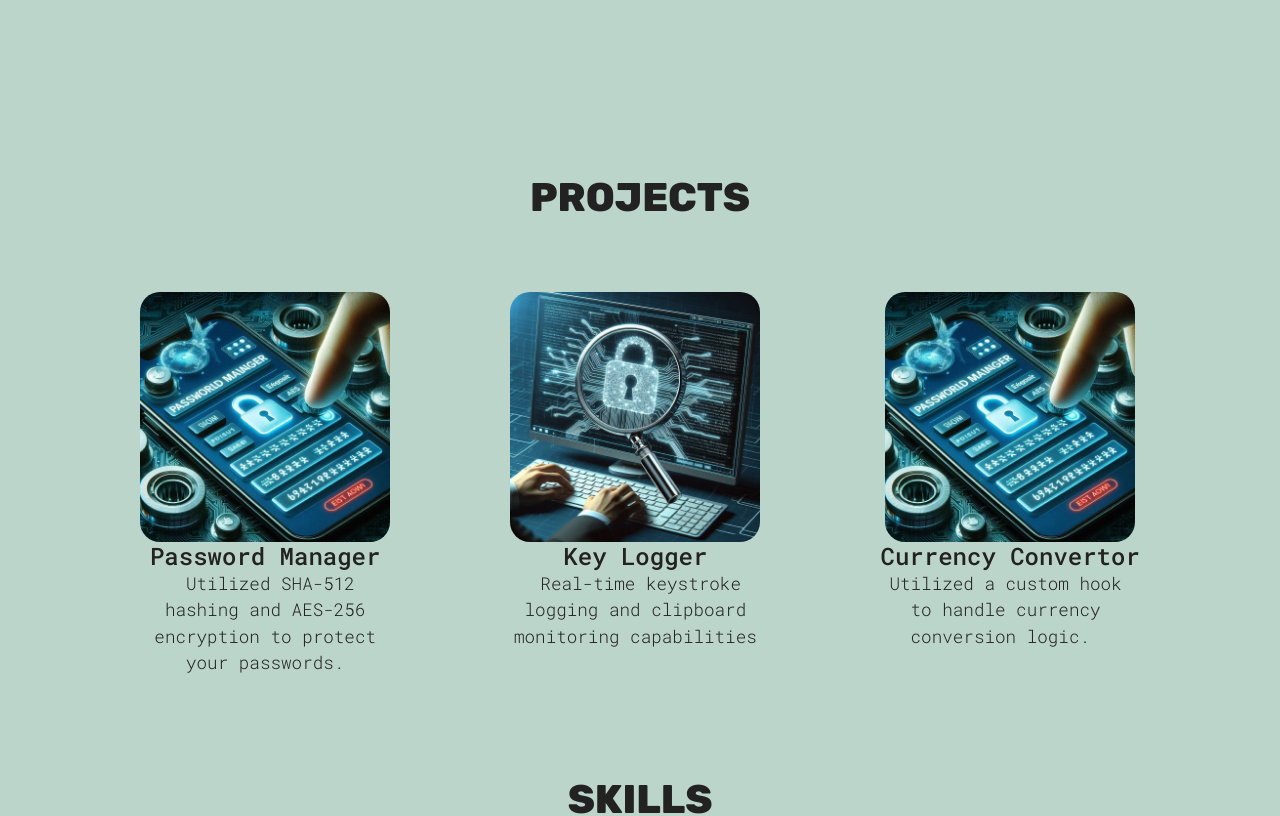
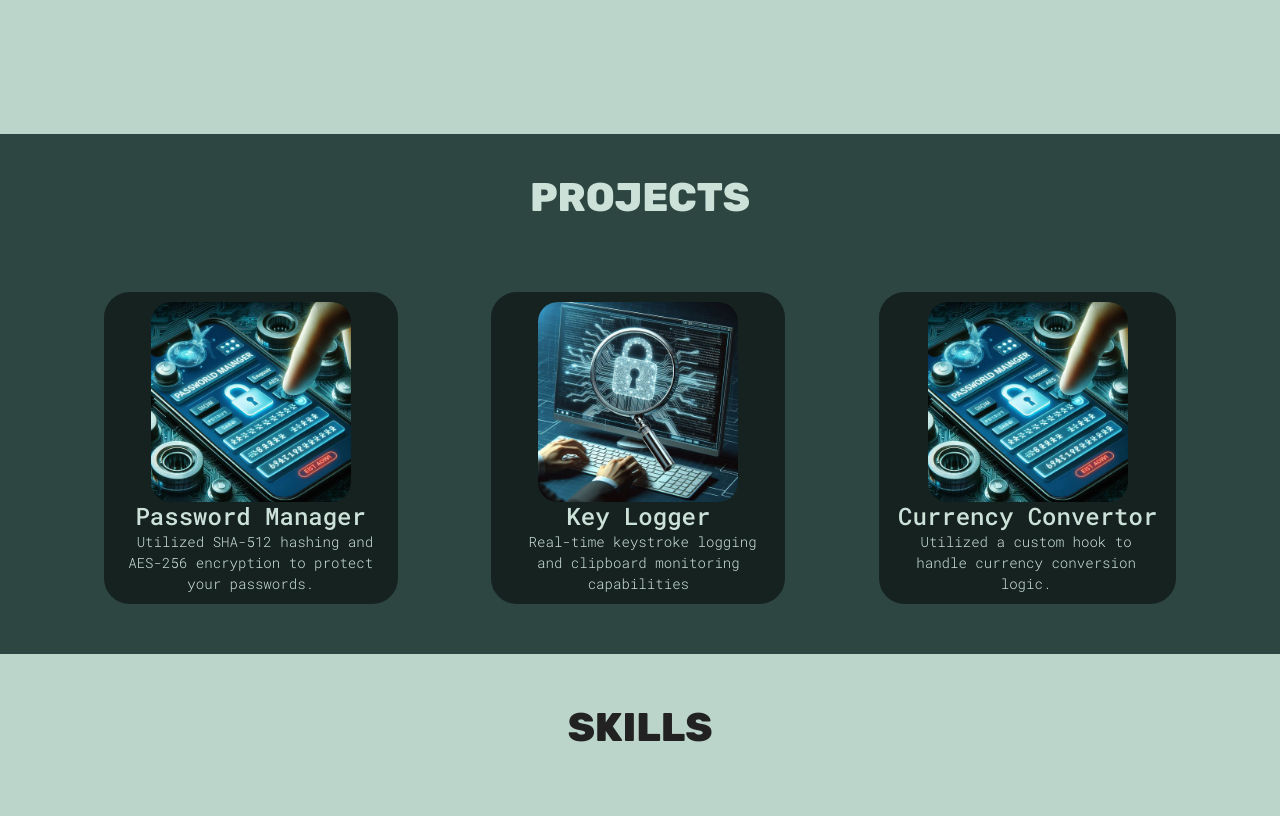
Before and after one commit to mesauravjoshi/joshi, a React (Vite) app: page / in a window 1280 px wide. Shown: the part 680-1496 px from the top of the page. Built offline with nearby package versions, Linux system fonts and the light colour scheme.

Commit message:
update portfolio

```diff
--- a/package.json
+++ b/package.json
@@ -13,6 +13,7 @@
     "preview": "vite preview"
   },
   "dependencies": {
+    "framer-motion": "^11.9.0",
     "react": "^18.3.1",
     "react-dom": "^18.3.1"
   },
--- a/src/App.css
+++ b/src/App.css
@@ -2,18 +2,15 @@
   --background-color: #bcd5cb;
   --btn-color: #1e3f32;
   --btn-text-color: #bcd5cb;
-  --project-card-bg: #ffffff00;
   --text-color: #222;
   --form-text-color: #555;
   --footer-text-color: #888;
 }
 
 [data-theme='dark'] {
-  /* --background-color: #1d2a35; */
   --background-color: #272c2a;
   --btn-color: #fff;
   --btn-text-color: #222;
-  --project-card-bg: #fff;
   --text-color: #fff;
   --form-text-color: #fff;
   --footer-text-color: #bbb;
@@ -43,7 +40,6 @@ p {
 
 a:hover{
   color: var(--text-color);
-
 }
 h2,
 h3,
@@ -79,6 +75,11 @@ p {
   cursor: pointer;
 }
 
+::selection{
+  color: rgb(26, 28, 25);
+  background-color: rgb(193, 244, 135);
+}
+
 @media (width >= 800px) {
   #root {
     gap: 10px;
--- a/src/App.jsx
+++ b/src/App.jsx
@@ -5,8 +5,6 @@ import Home from './sections/Home/Home';
 import Nav from './sections/Nav/Nav';
 import Projects from './sections/Projects/Projects';
 import Skills from './sections/Skills/Skills';
-import Contact from './sections/Contact/Contact';
-
 
 function App() {
   console.log('test');
--- a/src/sections/Education/Education.jsx
+++ b/src/sections/Education/Education.jsx
@@ -2,11 +2,8 @@ import styles from './Education.module.css';
 import checkMarkIconDark from '../../assets/checkmark-dark.svg';
 import checkMarkIconLight from '../../assets/checkmark-light.svg';
 import SkillList from '../../common/SkillList';
-import { useTheme } from '../../common/ThemeContext';
 
 function Education() {
-  const { theme } = useTheme();
-  // const checkMarkIcon = theme === 'light' ? checkMarkIconLight : checkMarkIconDark;
 
   return (
     <section id="skills" className={styles.container}>
--- a/src/sections/Education/Education.module.css
+++ b/src/sections/Education/Education.module.css
@@ -3,10 +3,8 @@
   flex-direction: column;
   text-align: center;
   /* border: 2px solid blue; */
-  margin: 40px 0px;
   padding: 20px 0px;
   align-items: center;
-
 }
 
 .oneR {
--- a/src/sections/Home/Home.jsx
+++ b/src/sections/Home/Home.jsx
@@ -1,7 +1,6 @@
 import styles from './HomeStyles.module.css';
 // my photo
-import Img from '../../assets/e.png';
-import Img2 from '../../assets/e2.png';
+import Img from '../../assets/img.png';
 import sun from '../../assets/sun.svg';
 import moon from '../../assets/moon.svg';
 import githubLight from '../../assets/github-light.svg';
@@ -20,7 +19,7 @@ function Home() {
 
   const themeIcon = theme === 'light' ? sun : moon;
   // my photo
-  const myImage = theme === 'light' ? Img2 : Img  ;
+  const myImage = theme === 'light' ? Img : Img  ;
 
   // email icon
   const emailIcon = theme === 'light' ? emailDark : emailLight  ;
@@ -68,7 +67,7 @@ function Home() {
         </span>
 
         <a
-        href={'https://drive.google.com/file/d/1V-16faPuyoxOSdxlFbAnCtiy9nGU1Dj7/view?usp=drive_link'}
+        href={'https://drive.google.com/file/d/1PHWnPHqbCIzpcKzkFNVpATB0w19IRhG5/view'}
         target="_blank"
         >
           <button >Resume</button>
--- a/src/sections/Projects/Projects.jsx
+++ b/src/sections/Projects/Projects.jsx
@@ -1,4 +1,4 @@
-import React, { forwardRef } from 'react';
+import React, { forwardRef, useRef } from 'react';
 import styles from './ProjectsStyles.module.css';
 // 1
 import passwordManager from '../../assets/password.jpg';
@@ -6,36 +6,46 @@ import passwordManager from '../../assets/password.jpg';
 import keylog from '../../assets/keylog.png';
 import ProjectCard from '../../common/ProjectCard';
 
-const Projects = forwardRef((props, ref) => (
-  <section id="projects" className={styles.container} ref={ref}>
+// framer motion
+import { motion } from "framer-motion"
+
+const Projects = forwardRef((props, ref) => {
+  ref = useRef(null);
+  return (
+    <section id="projects" className={styles.container} >
       <h1 className="sectionTitle">Projects</h1>
-    <div className={styles.projectsContainer}>
-      {/* <div className={styles.projectBox}> */}
+      <div ref={ref} className={styles.projectsContainer}>
+        <motion.div drag className={styles.cards}
+         dragConstraints={ref} >
           <ProjectCard
             src={passwordManager}
             link="https://github.com/mesauravjoshi/PasswordManager_SHA_AES"
             h3="Password Manager"
             p="&nbsp;Utilized SHA-512 hashing and AES-256 encryption to protect your passwords."
           />
-      {/* </div> */}
-      {/* <div className={styles.projectBox}> */}
+        </motion.div>
+        <motion.div drag className={styles.cards}
+         dragConstraints={ref} >
           <ProjectCard
             src={keylog}
             link="https://github.com/mesauravjoshi/Keylog_spy"
             h3="Key Logger"
             p="&nbsp;Real-time keystroke logging and clipboard monitoring capabilities"
           />
-      {/* </div> */}
-      {/* <div className={styles.projectBox}> */}
+        </motion.div>
+        <motion.div drag className={styles.cards}
+         dragConstraints={ref} >
           <ProjectCard
             src={passwordManager}
             link="https://github.com/mesauravjoshi/Currency_Convertor"
             h3="Currency Convertor"
-          p="Utilized a custom hook to handle currency conversion logic.&nbsp;"
+            p="Utilized a custom hook to handle currency conversion logic."
           />
-      {/* </div> */}
+        </motion.div>
+
       </div>
     </section>
-));
+  );
+});
 
 export default Projects;
--- a/src/sections/Projects/ProjectsStyles.module.css
+++ b/src/sections/Projects/ProjectsStyles.module.css
@@ -1,12 +1,21 @@
+.cards{
+  background-color:#00000082;
+  padding: 10px 19px;
+  border-radius: 2em;
+  font-size: 0.8rem;
+  color: red;
+}
+
 .container {
   display: flex;
   flex-direction: column;
   text-align: center;
-  /* border: 1px solid red ; */
-  margin: 40px 40px;
+  /* border: 1px solid white; */
+  background-color: #172f2bdb;
+  padding: 40px 40px;
 
   img {
-    max-width: 250px;
+    max-width: 200px;
     align-self: center;
     background-color: var(--project-card-bg);
     border-radius: 20px;
@@ -23,16 +32,24 @@
     transform: scale(1.05);
   }
 
+  h1{
+    color: #cce2d9;
+  }
+
+  h3{
+    color: #cce2d9;
+  }
+
   p {
-    max-width: 250px;
+    max-width: 256px  ;
+    color: #cce2d9;
   }
 }
 
 .projectsContainer {
   flex-direction: column;
-  padding: 10px 10px;
+  padding: 10px 0px;
   gap: 30px;
-  /* border: 1px solid red; */
   flex-direction: row;
   flex-wrap: wrap;
   justify-content: space-evenly;
```
Also changed, not shown: src/assets/img.png (added), 1 other file (tests, documents, lock files or other folders). Lines whose indentation alone changed are shown as unchanged.
